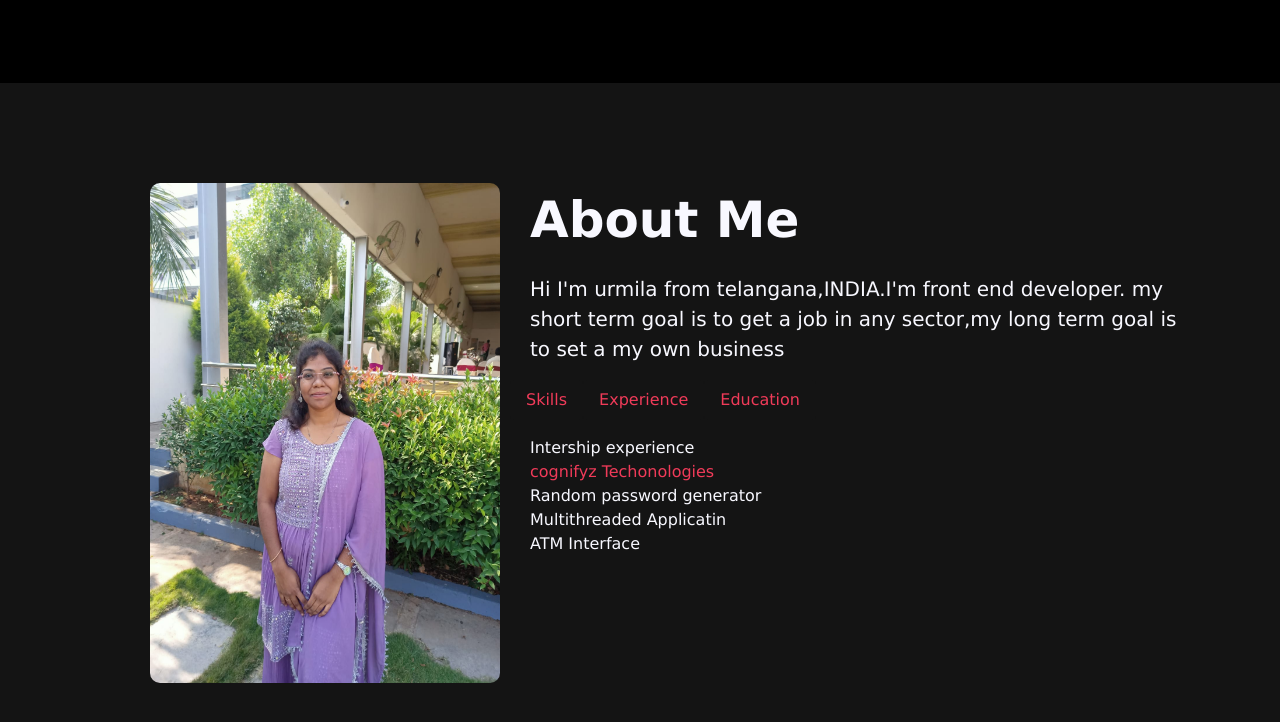
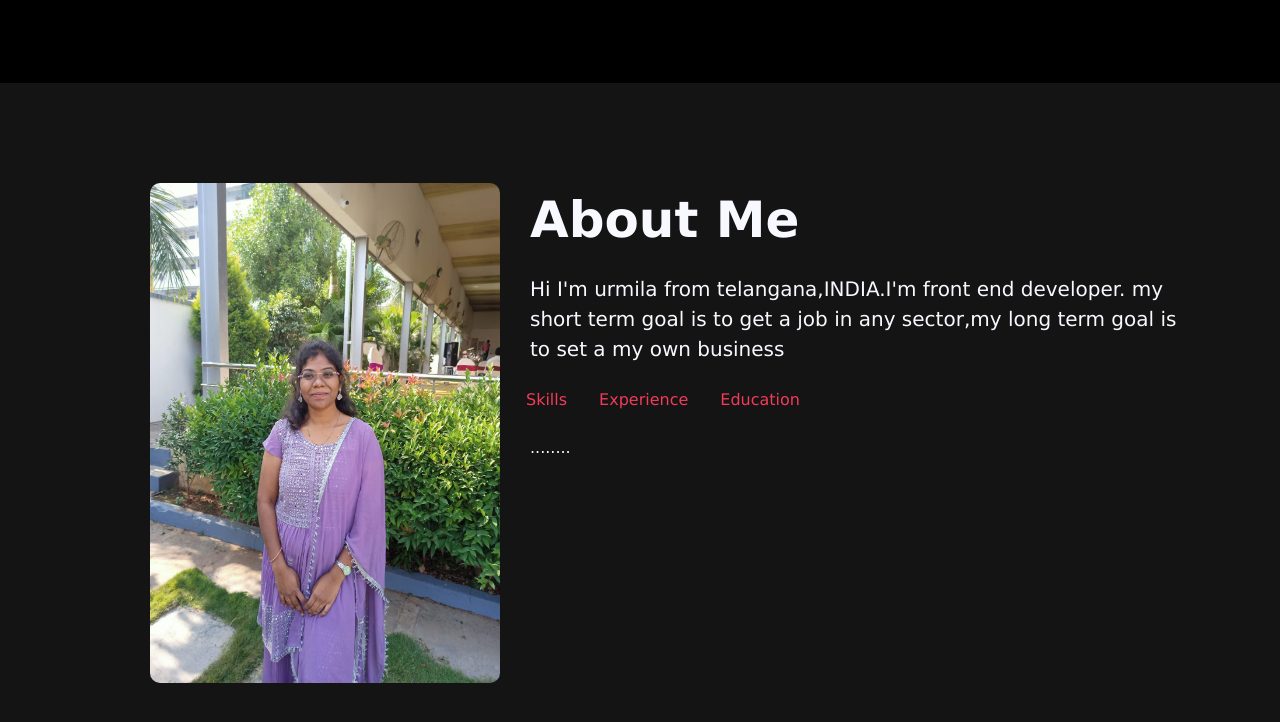
Before and after one commit to URMILAPROJECT/myapp1, a plain HTML site: page index.html in a window 1280 px wide. Both pictures are taken after a click on the tab "Experience". Shown: the part 564-1286 px from the top of the page. Drawn offline with nearby package versions, Linux system fonts and the light colour scheme; a script that the page names is missing.

Commit message:
Add files via upload

```diff
--- a/index.html
+++ b/index.html
@@ -63,8 +63,7 @@
   <div class="tab-pane fade show active" id="pills-home" role="tabpanel" aria-labelledby="pills-home-tab">
     HTML5 <br>CSS3 <br>JAVA <br>JAVASCRIPT <br>MYSQL 8.0 <br>SOFTWARE TESTING
   </div>
-  <div class="tab-pane fade" id="pills-profile" role="tabpanel" aria-labelledby="pills-profile-tab">Intership experience <br> <span style="color: rgb(240,59,89);">cognifyz Techonologies</span><br>
-Random password generator <br> Multithreaded Applicatin <br>ATM Interface</div>
+  <div class="tab-pane fade" id="pills-profile" role="tabpanel" aria-labelledby="pills-profile-tab">........</div>
   <div class="tab-pane fade" id="pills-contact" role="tabpanel" aria-labelledby="pills-contact-tab"><span style="color: rgb(240,59,89);">B Tech</span><br>  SIIET 2025 <br><br> <span style="color: rgb(240,59,89);">INTERMEDIATE</SPan> <br>  SCJC 2021<br><br> <span style="color: rgb(240,59,89);">SCC</span><br> SMHS 2019</div>
 </div>
         </div>
```
